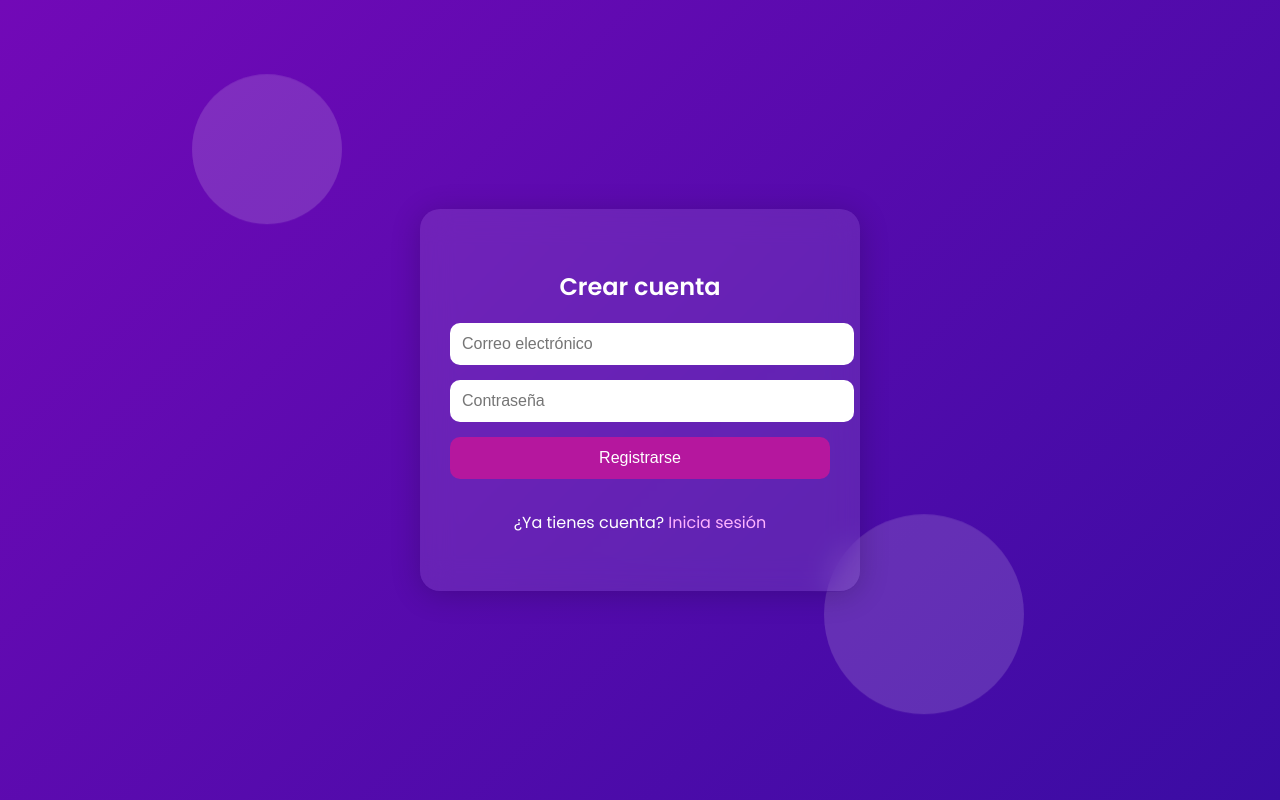
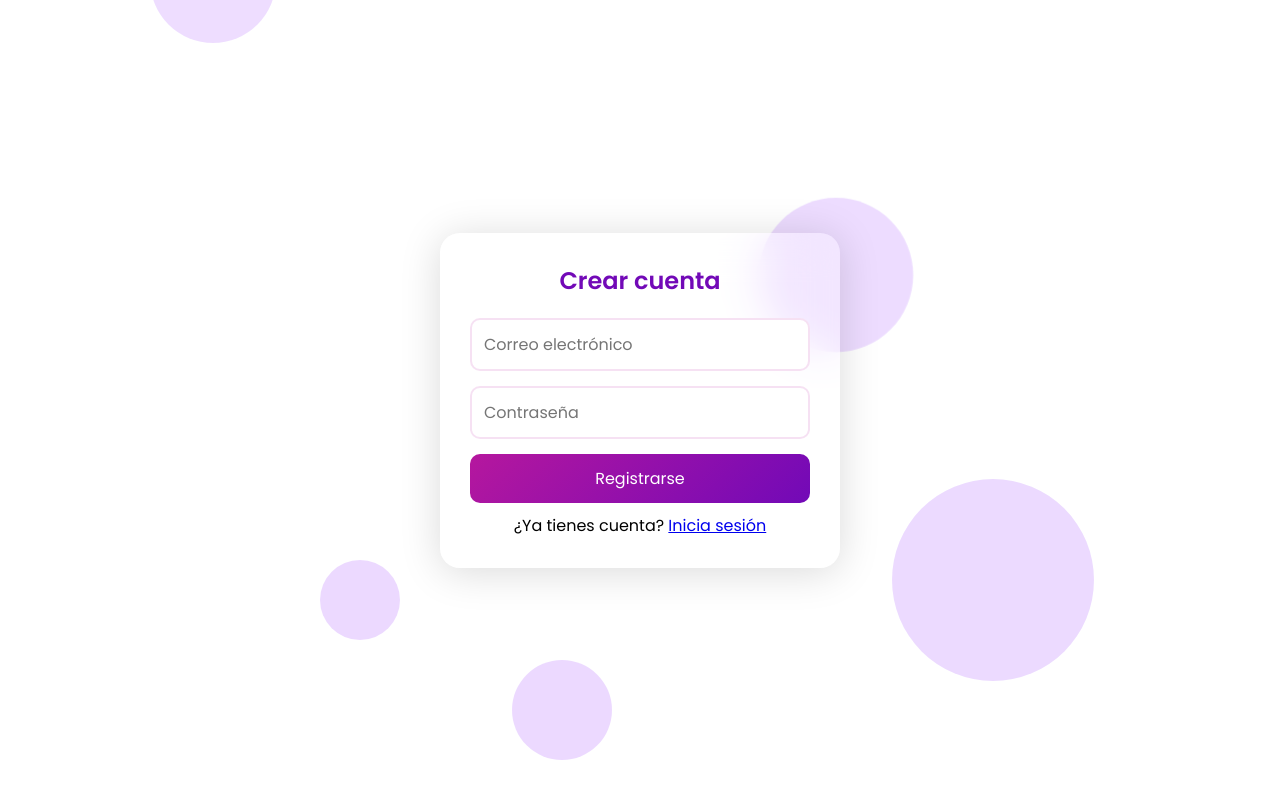
Before and after one commit to soportemyestore-code/My-Store, a website: page public/register.html in a window 1280 px wide. Drawn offline with Linux system fonts and the light colour scheme.

Commit message:
Update register.html

```diff
--- a/public/register.html
+++ b/public/register.html
@@ -4,48 +4,68 @@
   <meta charset="UTF-8" />
   <meta name="viewport" content="width=device-width, initial-scale=1.0" />
   <title>Registro | MyStore</title>
+
+  <!-- Tipografía -->
   <link href="https://fonts.googleapis.com/css2?family=Poppins:wght@400;600&display=swap" rel="stylesheet">
-  <style>
-    body { margin: 0; height: 100vh; background: linear-gradient(135deg, #7209b7, #3a0ca3);
-      display: flex; justify-content: center; align-items: center; overflow: hidden; font-family: "Poppins", sans-serif; }
-    .bubble { position: absolute; border-radius: 50%; background: rgba(255,255,255,0.15); animation: float 6s ease-in-out infinite; z-index: 0; }
-    @keyframes float { 0%,100% { transform: translateY(0); } 50% { transform: translateY(-25px); } }
-    .container { background: rgba(255,255,255,0.1); backdrop-filter: blur(15px); padding: 40px 30px; border-radius: 20px;
-      text-align: center; color: white; width: 90%; max-width: 380px; z-index: 1; box-shadow: 0 4px 30px rgba(0,0,0,0.2); }
-    input, button { width: 100%; padding: 12px; border: none; border-radius: 10px; font-size: 16px; margin-bottom: 15px; }
-    button { background: #b5179e; color: white; cursor: pointer; transition: 0.3s; }
-    button:hover { background: #9d02a3; }
-    a { color: #ffb3ff; text-decoration: none; } a:hover { text-decoration: underline; }
-  </style>
+
+  <!-- Estilos globales -->
+  <link rel="stylesheet" href="styles/styles.css">
+  <link rel="stylesheet" href="styles/layout.css">
+  <link rel="stylesheet" href="styles/components.css">
+  <link rel="stylesheet" href="styles/animations.css">
 </head>
 <body>
-  <div class="bubble" style="width: 150px; height: 150px; top: 10%; left: 15%;"></div>
-  <div class="bubble" style="width: 200px; height: 200px; bottom: 10%; right: 20%;"></div>
+  <!-- Fondo animado -->
+  <div class="background">
+    <div class="bubble"></div>
+    <div class="bubble"></div>
+    <div class="bubble"></div>
+    <div class="bubble"></div>
+    <div class="bubble"></div>
+  </div>
 
-  <div class="container">
-    <h2>Crear cuenta</h2>
+  <!-- Contenedor principal -->
+  <div class="centered" style="min-height: 100vh; z-index: 1;">
+    <div class="card fade-in" style="max-width: 400px; width: 90%; text-align: center;">
+      <h2 style="color: var(--primary); margin-bottom: 20px;">Crear cuenta</h2>
+
       <form id="registerForm">
         <input type="email" id="email" placeholder="Correo electrónico" required>
         <input type="password" id="password" placeholder="Contraseña" required>
-      <button type="submit">Registrarse</button>
+        <button type="submit" class="btn">Registrarse</button>
       </form>
-    <p>¿Ya tienes cuenta? <a href="login.html">Inicia sesión</a></p>
+
+      <p style="margin-top: 10px;">
+        ¿Ya tienes cuenta?
+        <a href="login.html">Inicia sesión</a>
+      </p>
+    </div>
   </div>
 
+  <!-- Script de registro -->
   <script>
     document.getElementById("registerForm").addEventListener("submit", async (e) => {
       e.preventDefault();
-      const email = document.getElementById("email").value;
-      const password = document.getElementById("password").value;
+      const email = document.getElementById("email").value.trim();
+      const password = document.getElementById("password").value.trim();
 
+      try {
         const res = await fetch("/register", {
           method: "POST",
           headers: { "Content-Type": "application/json" },
           body: JSON.stringify({ email, password })
         });
+
         const data = await res.json();
         alert(data.message);
-      if (data.success) window.location.href = "/login.html";
+
+        if (data.success) {
+          window.location.href = "/login.html";
+        }
+      } catch (err) {
+        console.error(err);
+        alert("Error de conexión con el servidor.");
+      }
     });
   </script>
 </body>
```
Lines whose indentation alone changed are shown as unchanged.
